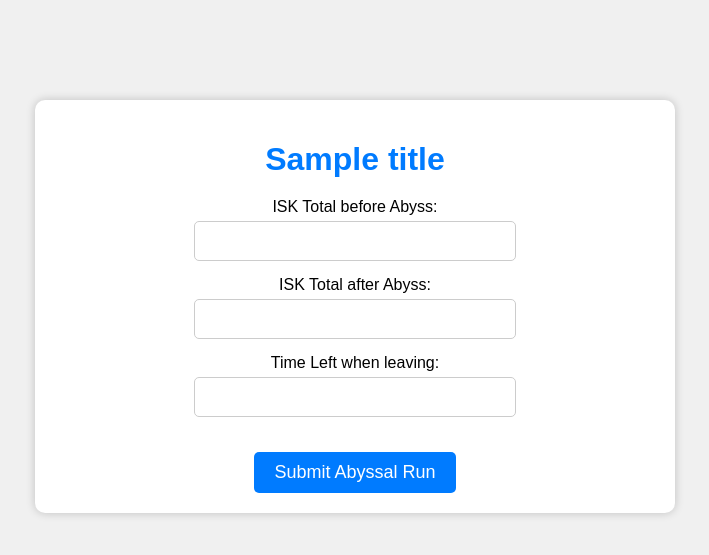
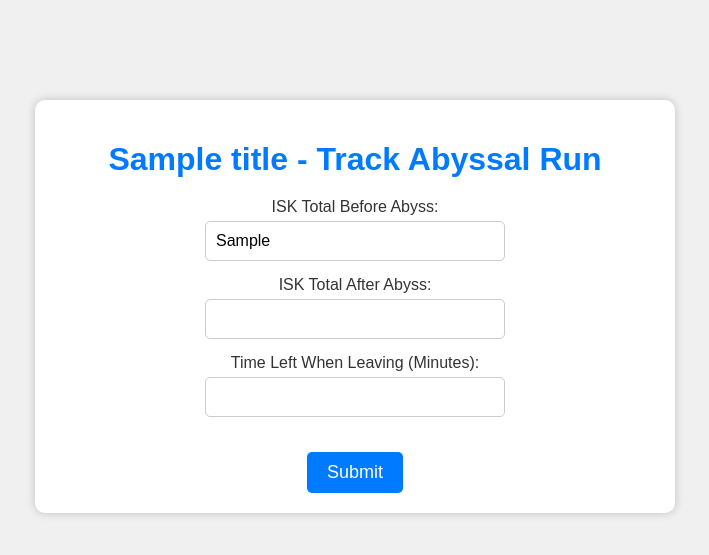
Before and after one commit to Fazorath/AbyssTracker, a Flask app: template webapp/templates/track.html in a window 1280 px wide. Shown: the top 555 px of the page, without its empty margins (285-994 px from the left). Run offline with Flask 3, Linux system fonts and the light colour scheme; the template is opened without the code that fills it: most values are stand-ins (such as "Sample title", 1, 10 or a date in 2020).

Commit message:
abyss tracking is looking and functioning good. Only issue now is fixing result page starting isk and total profit being the same

```diff
--- a/webapp/static/styles.css
+++ b/webapp/static/styles.css
@@ -1,55 +1,51 @@
 body {
     font-family: Arial, sans-serif;
+    background-color: #f0f0f0;
+    color: #333;
     text-align: center;
-    margin-top: 50px;
-    background-color: #f0f0f0;
+    padding: 20px;
+    display: flex;
+    justify-content: center;
+    align-items: center;
+    min-height: 100vh; /* Full viewport height */
+    margin: 0;
 }
+
 .container {
-    display: inline-block;
+    max-width: 600px;
+    margin: 0 auto;
     padding: 20px;
-    border-radius: 10px;
-    background-color: white;
-    box-shadow: 0 0 10px rgba(0, 0, 0, 0.2);
-    width: 80%;
-    max-width: 600px;
-    margin-top: 50px;
+    background-color: #fff;
+    border-radius: 8px;
+    box-shadow: 0 0 10px rgba(0, 0, 0, 0.1);
 }
+
 h1 {
     color: #007BFF;
-    margin-bottom: 20px;
+    margin-bottom: 30px; /* Space between title and buttons */
 }
-.input-group {
-    margin-bottom: 15px;
+
+.button-container {
+    display: flex;
+    flex-direction: column;
+    gap: 20px; /* Space between buttons */
 }
-label {
-    display: block;
-    font-size: 16px;
-    margin-bottom: 5px;
-}
-input[type="text"] {
-    padding: 10px;
-    font-size: 16px;
-    width: 100%;
-    max-width: 300px;
-    border: 1px solid #ccc;
-    border-radius: 5px;
-}
-button {
+
+.button {
     display: inline-block;
-    padding: 10px 20px;
+    padding: 15px 30px;
     font-size: 18px;
-    color: white;
+    font-weight: bold;
+    color: #fff;
     background-color: #007BFF;
     border: none;
-    border-radius: 5px;
+    border-radius: 8px;
     text-decoration: none;
-    margin-top: 20px;
-    transition: background-color 0.3s;
+    cursor: pointer;
+    box-shadow: 0 0 10px rgba(0, 0, 0, 0.1);
+    transition: background-color 0.3s ease;
 }
-button:hover {
+
+.button:hover {
     background-color: #0056b3;
 }
-.error {
-    color: red;
-    margin-top: 10px;
-}
--- a/webapp/templates/index.html
+++ b/webapp/templates/index.html
@@ -8,8 +8,10 @@
 <body>
     <div class="container">
         <h1>{{ title }}</h1>
-        <a href="{{ url_for('track_abyss') }}" class="button">Track Abyssal Runs</a>
-        <a href="#" class="button">Track Incursions (Coming Soon)</a>
+        <div class="button-container">
+            <a href="{{ url_for('track_abyss') }}" class="button">Abyss Tracking</a>
+            <a href="{{ url_for('track_abyss') }}" class="button">Incursion Tracking</a>
+        </div>
     </div>
 </body>
 </html>
--- a/webapp/templates/track.html
+++ b/webapp/templates/track.html
@@ -1,48 +1,109 @@
 <!doctype html>
 <html lang="en">
 <head>
-    <meta charset="utf-8">
-    <title>{{ title }}</title>
-    <link rel="stylesheet" href="{{ url_for('static', filename='styles.css') }}">
+    <title>{{ title }} - Track Abyssal Run</title>
+    <style>
+        body {
+            font-family: Arial, sans-serif;
+            text-align: center;
+            margin-top: 50px;
+            background-color: #f0f0f0;
+        }
+        .container {
+            display: inline-block;
+            padding: 20px;
+            border-radius: 10px;
+            background-color: white;
+            box-shadow: 0 0 10px rgba(0, 0, 0, 0.2);
+            width: 80%;
+            max-width: 600px;
+            margin-top: 50px;
+        }
+        h1 {
+            color: #007BFF;
+            margin-bottom: 20px;
+        }
+        .result {
+            font-size: 18px;
+            color: #333;
+            margin-bottom: 20px;
+        }
+        .button {
+            display: inline-block;
+            padding: 10px 20px;
+            font-size: 18px;
+            color: white;
+            background-color: #007BFF;
+            border: none;
+            border-radius: 5px;
+            text-decoration: none;
+            margin-top: 20px;
+            transition: background-color 0.3s;
+        }
+        .button:hover {
+            background-color: #0056b3;
+        }
+        .input-group {
+            margin-bottom: 15px;
+        }
+        label {
+            display: block;
+            font-size: 16px;
+            margin-bottom: 5px;
+            color: #333;
+        }
+        input[type="text"] {
+            padding: 10px;
+            font-size: 16px;
+            border: 1px solid #ccc;
+            border-radius: 5px;
+            width: 100%;
+            max-width: 300px;
+            box-sizing: border-box;
+        }
+        .error {
+            color: red;
+            margin-top: 10px;
+        }
+    </style>
 </head>
 <body>
     <div class="container">
-        <h1>{{ title }}</h1>
-
+        <h1>{{ title }} - Track Abyssal Run</h1>
         {% if results %}
-            <p>Starting ISK: {{ startingIsk }}</p>
-            <p>Profit: {{ profit }}</p>
-            <p>New Starting ISK: {{ newStartingIsk }}</p>
-            <p>Time Spent: {{ time_in_abyss }} Minutes</p>
-
-            <form method="post" action="{{ url_for('track_abyss') }}">
+            <div class="result">
+                <p>Starting ISK: {{ startingIsk }} Million</p>
+                <p>Profit: {{ profit }} Million</p>
+                <p>New Starting ISK: {{ newStartingIsk }} Million</p>
+                <p>Time Spent: {{ time_in_abyss }} Minutes</p>
+            </div>
+            <form method="POST" action="{{ url_for('track_abyss') }}">
                 <input type="hidden" name="continue" value="yes">
-                <button type="submit">Track Another Abyssal Run</button>
+                <button type="submit" class="button">Track Another Abyssal Run</button>
             </form>
-
-            <form method="post" action="{{ url_for('track_abyss') }}">
+            <form method="POST" action="{{ url_for('track_abyss') }}">
                 <input type="hidden" name="continue" value="no">
-                <button type="submit">Finish and See Results</button>
+                <button type="submit" class="button">Finish and See Results</button>
             </form>
         {% else %}
-            <form method="post">
+            <form method="POST">
                 <div class="input-group">
-                    <label for="startingIsk">ISK Total before Abyss:</label>
-                    <input type="text" id="startingIsk" name="startingIsk" required>
+                    <label for="startingIsk">ISK Total Before Abyss:</label>
+                    <input type="text" id="startingIsk" name="startingIsk" value="{{ startingIsk if startingIsk is not none else '' }}" required>
                 </div>
                 <div class="input-group">
-                    <label for="after_inv">ISK Total after Abyss:</label>
+                    <label for="after_inv">ISK Total After Abyss:</label>
                     <input type="text" id="after_inv" name="after_inv" required>
                 </div>
                 <div class="input-group">
-                    <label for="timeLeft">Time Left when leaving:</label>
+                    <label for="timeLeft">Time Left When Leaving (Minutes):</label>
                     <input type="text" id="timeLeft" name="timeLeft" required>
                 </div>
-                <button type="submit">Submit Abyssal Run</button>
+                <button type="submit" class="button">Submit</button>
             </form>
         {% endif %}
         {% if error %}
-            <p class="error">{{ error }}</p>
+            <div class="error">{{ error }}</div>
         {% endif %}
     </div>
 </body>
```
Also changed, not shown: Sessions.txt (+50 -0 lines), webapp/templates/result.html (deleted, +0 -20 lines), webapp/templates/results.html (added, +19 -0 lines), webapp/templates/run_menu.html (deleted, +0 -24 lines).
